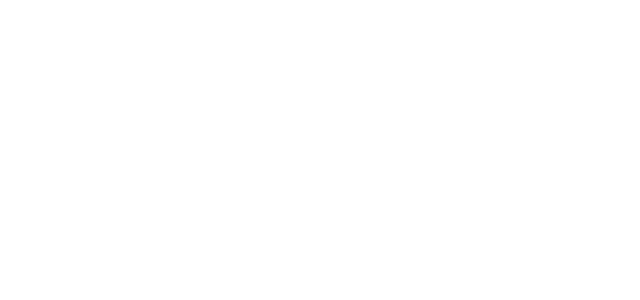
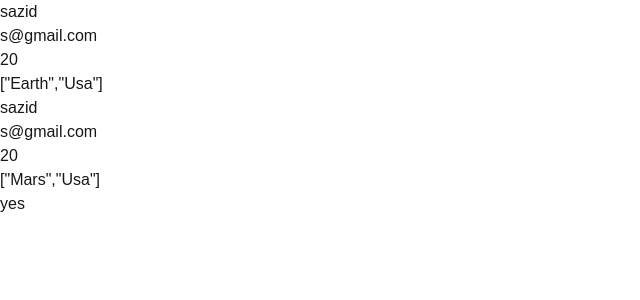
Before and after one commit to Sazid60/TypeScript-With-Nextjs, a Next.js app: page / in a window 1280 px wide. Shown: the top 300 px of the page, without its empty margins (0-640 px from the left). Built offline with nearby package versions, Linux system fonts and the light colour scheme.

Commit message:
Reuseable Types in Typescript

```diff
--- a/app/page.tsx
+++ b/app/page.tsx
@@ -1,4 +1,6 @@
 // import User from "@/components/User";
+
+
 
 
 // export default function Home() {
@@ -20,15 +22,16 @@
 //     </section>
 //   );
 // }
-import User from "@/components/User";
 
+
+import AdminInfo from "@/components/AdminInfo";
+import UserInfo from "@/components/UserInfo";
 
 export default function Home() {
   return (
     <section>
-      <User>
-        <p>hi i am sazid</p>
-      </User>
+      <UserInfo username="sazid" email="s@gmail.com" age={20} location={['Earth', 'Usa']} />
+      <AdminInfo username="sazid" email="s@gmail.com" age={20} location={['Mars', 'Usa']} admin="yes" />
     </section>
   );
 }
--- /dev/null
+++ b/components/AdminInfo.tsx
@@ -0,0 +1,19 @@
+import { Info } from "./UserInfo";
+
+type AdminInfo = Info & {
+    admin : string
+}
+
+const AdminInfo = ({ username, email, age, location, admin}: AdminInfo) => {
+    return (
+        <ul>
+            <li>{username}</li>
+            <li>{email}</li>
+            <li>{age}</li>
+            <li>{JSON.stringify(location)}</li>
+            <li>{admin}</li>
+        </ul>
+    );
+};
+
+export default AdminInfo;
--- /dev/null
+++ b/components/UserInfo.tsx
@@ -0,0 +1,19 @@
+export type Info = {
+    username: string,
+    email: string,
+     age:number,
+     location: string[]
+}
+
+const UserInfo = ({username, email, age, location}: Info) => {
+    return (
+        <ul>
+            <li>{username}</li>
+            <li>{email}</li>
+            <li>{age}</li>
+            <li>{JSON.stringify(location)}</li>
+        </ul>
+    );
+};
+
+export default UserInfo;
```
